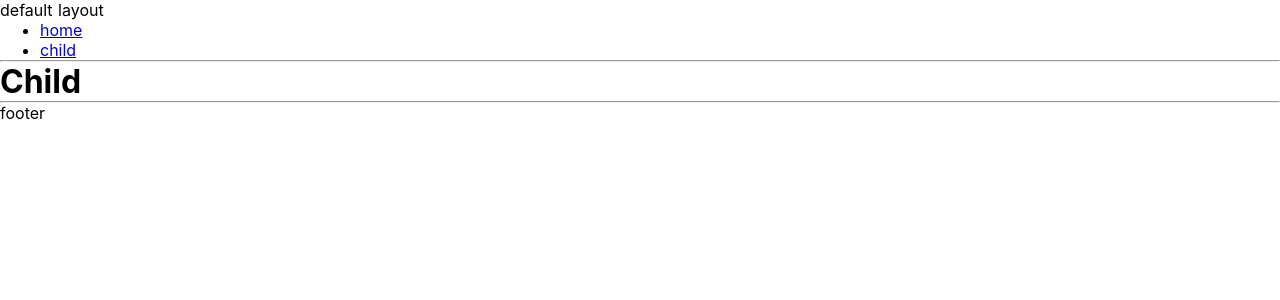
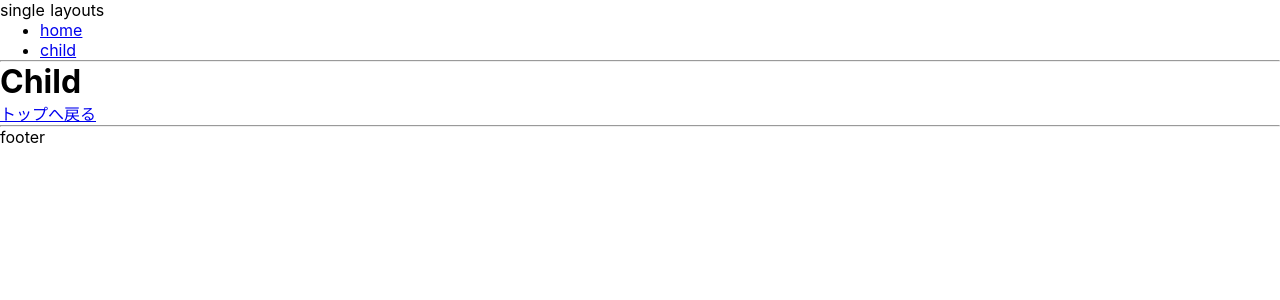
Before and after one commit to Hannosuke/my-first-nuxt-app, a Nuxt app: page /child in a window 1280 px wide. Shown: the top 300 px of the page. Built offline with nearby package versions, Linux system fonts and the light colour scheme.

Commit message:
複数レイアウトを管理できるようにした
子ページではトップへ戻る導線のあるレイアウトを利用する

```diff
--- /dev/null
+++ b/layouts/single.vue
@@ -0,0 +1,23 @@
+<template>
+  <div>
+    <span>single layouts</span>
+    <AppNavigation />
+    <hr>
+    <nuxt />
+    <nuxt-link to="/">トップへ戻る</nuxt-link>
+    <hr>
+    <footer>
+      footer
+    </footer>
+  </div>
+</template>
+
+<script>
+import AppNavigation from '~/components/AppNavigation.vue'
+
+export default {
+  components : {
+    AppNavigation
+  }
+}
+</script>
--- a/pages/child.vue
+++ b/pages/child.vue
@@ -3,3 +3,9 @@
     <h1>Child</h1>
   </div>
 </template>
+
+<script>
+export default {
+  layout: 'single'
+}
+</script>
```
